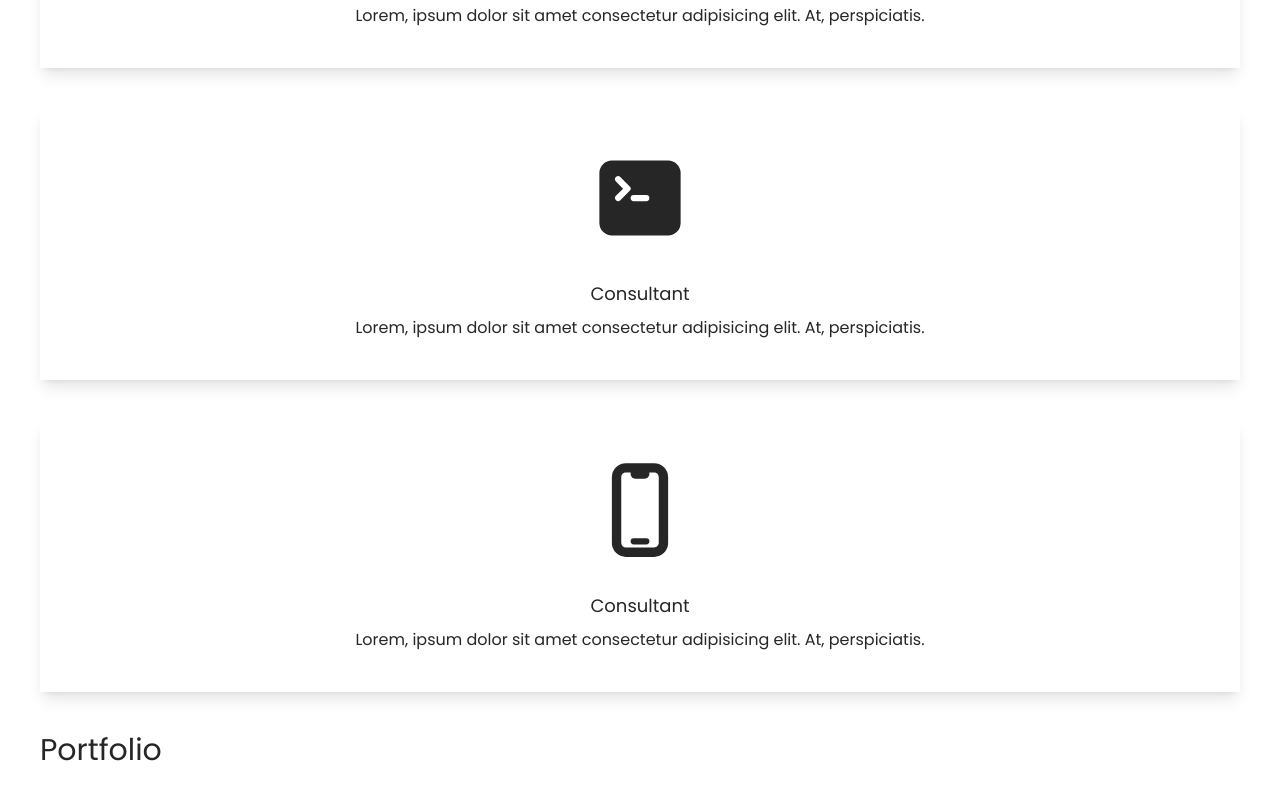
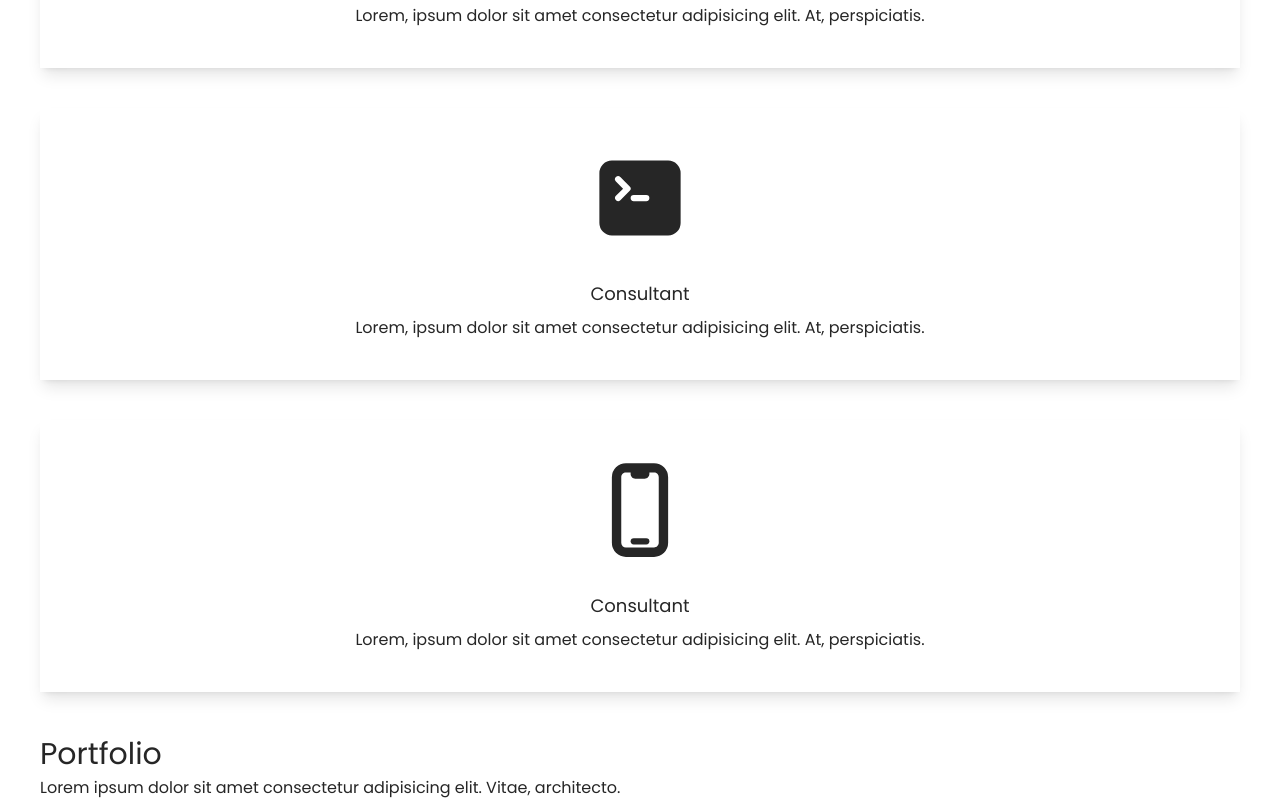
Before and after one commit to paresiqbal/portfolio-tailwind-1, a React (Vite) app: page / in a window 1280 px wide. Shown: the part 1220-2020 px from the top of the page. Before the commit the page ends 1991 px from the top, so only its background shows below. Built offline with nearby package versions, Linux system fonts and the light colour scheme.

Commit message:
Add something else

```diff
--- a/src/App.jsx
+++ b/src/App.jsx
@@ -95,7 +95,11 @@ function App() {
       </section>
 
       <section>
-        <h3 className="text-3xl">Portfolio</h3>
+        <h3 className="text-3xl py-1">Portfolio</h3>
+        <p>
+          Lorem ipsum dolor sit amet consectetur adipisicing elit. Vitae,
+          architecto.
+        </p>
       </section>
     </div>
   );
```
